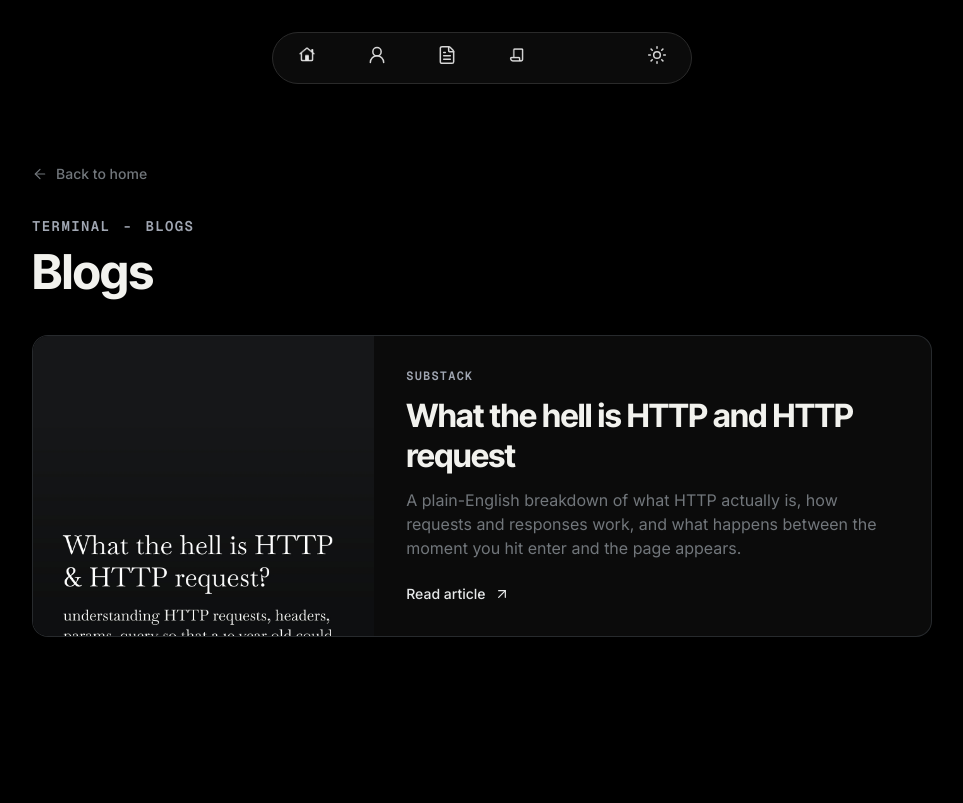
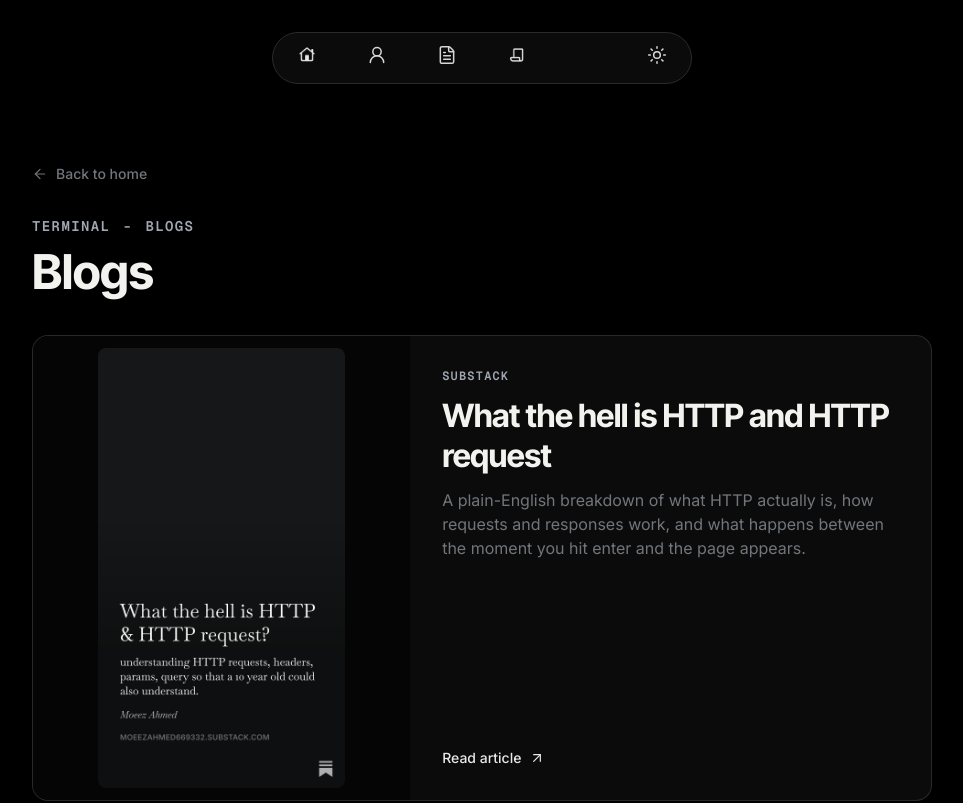
Before and after one commit to Moeez34/portfolio-new, a React (Vite) app: page /blogs in a window 1280 px wide. Shown: the top 803 px of the page, without its empty margins (158-1121 px from the left). Built offline with nearby package versions, Linux system fonts and the light colour scheme; some icons are missing.

Commit message:
Fix blog cover image placement to show full portrait image

```diff
--- a/src/pages/Blogs.jsx
+++ b/src/pages/Blogs.jsx
@@ -13,13 +13,13 @@ function BlogCard({ blog }) {
         rel="noopener noreferrer"
         className="flex flex-col overflow-hidden rounded-2xl border border-ink-border/80 bg-[#0b0b0b] transition-colors duration-300 hover:border-[#4a4f54] sm:flex-row"
       >
-        <div className="relative aspect-[4/5] w-full shrink-0 overflow-hidden bg-[#050505] sm:aspect-auto sm:w-[38%] sm:min-h-[300px]">
+        <div className="relative flex w-full shrink-0 items-center justify-center overflow-hidden bg-[#050505] p-3 sm:w-[42%] sm:min-h-[380px]">
           <img
             src={blog.image}
             alt={`${blog.title} cover`}
             loading="lazy"
             decoding="async"
-            className="absolute inset-0 h-full w-full object-cover transition-transform duration-500 ease-out group-hover:scale-[1.02]"
+            className="h-auto max-h-[440px] w-auto max-w-full rounded-lg object-contain transition-transform duration-500 ease-out group-hover:scale-[1.02]"
           />
         </div>
 
```
